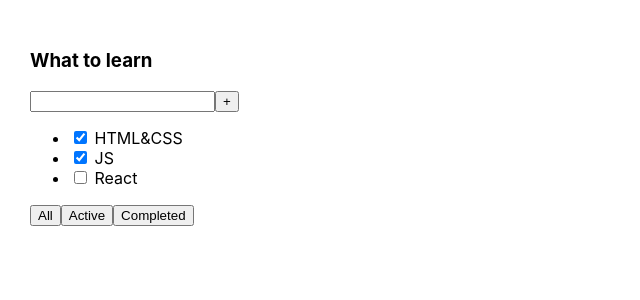
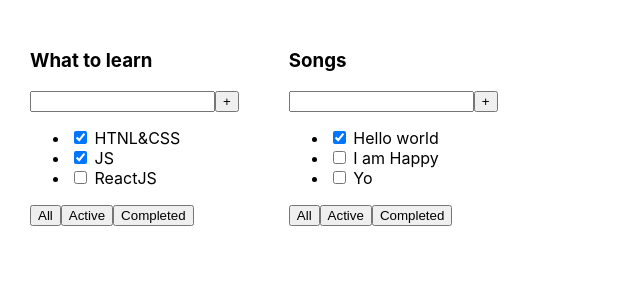
Before and after one commit to EugeneMNS/todolist-ts, a React (Create React App) app: page / in a window 1280 px wide. Shown: the top 300 px of the page, without its empty margins (0-640 px from the left). Built offline with nearby package versions, Linux system fonts and the light colour scheme.

Commit message:
Todolist lesson №1

```diff
--- a/src/App.tsx
+++ b/src/App.tsx
@@ -1,28 +1,27 @@
 import React from 'react';
 import './App.css';
+import { Todolist } from './Todolist';
 
 function App() {
+
+    const tasks1 = [
+        { id:1, title:"HTNL&CSS", isDone:true},
+        { id:2, title:"JS", isDone:true},
+        { id:3, title:"ReactJS", isDone:false}
+    ]
+
+    const tasks2 = [
+        { id:1, title:"Hello world", isDone:true},
+        { id:2, title:"I am Happy", isDone:false},
+        { id:3, title:"Yo", isDone:false}
+    ]
+
     return (
         <div className="App">
-            <div>
-                <h3>What to learn</h3>
-                <div>
-                    <input/>
-                    <button>+</button>
-                </div>
-                <ul>
-                    <li><input type="checkbox" checked={true}/> <span>HTML&CSS</span></li>
-                    <li><input type="checkbox" checked={true}/> <span>JS</span></li>
-                    <li><input type="checkbox" checked={false}/> <span>React</span></li>
-                </ul>
-                <div>
-                    <button>All</button>
-                    <button>Active</button>
-                    <button>Completed</button>
-                </div>
-            </div>
+            <Todolist title="What to learn" tasks={tasks1} />
+            <Todolist title="Songs" tasks={tasks2} />
+
         </div>
     );
 }
-
 export default App;
--- /dev/null
+++ b/src/Todolist.tsx
@@ -0,0 +1,31 @@
+import React from 'react';
+
+type TaskType = {
+    id: number
+    title: string
+    isDone: boolean
+}
+type PropsType = {
+    title: string
+    tasks: Array<TaskType>
+}
+
+export function Todolist(props: PropsType) {
+    return <div>
+        <h3>{props.title}</h3>
+        <div>
+            <input />
+            <button>+</button>
+        </div>
+        <ul>
+            <li><input type="checkbox" checked={props.tasks[0].isDone} /> <span>{props.tasks[0].title}</span></li>
+            <li><input type="checkbox" checked={props.tasks[1].isDone} /> <span>{props.tasks[1].title}</span></li>
+            <li><input type="checkbox" checked={props.tasks[2].isDone} /> <span>{props.tasks[2].title}</span></li>
+        </ul>
+        <div>
+            <button>All</button>
+            <button>Active</button>
+            <button>Completed</button>
+        </div>
+    </div>;
+}
```
Also changed, not shown: 1 other file (tests, documents, lock files or other folders).
